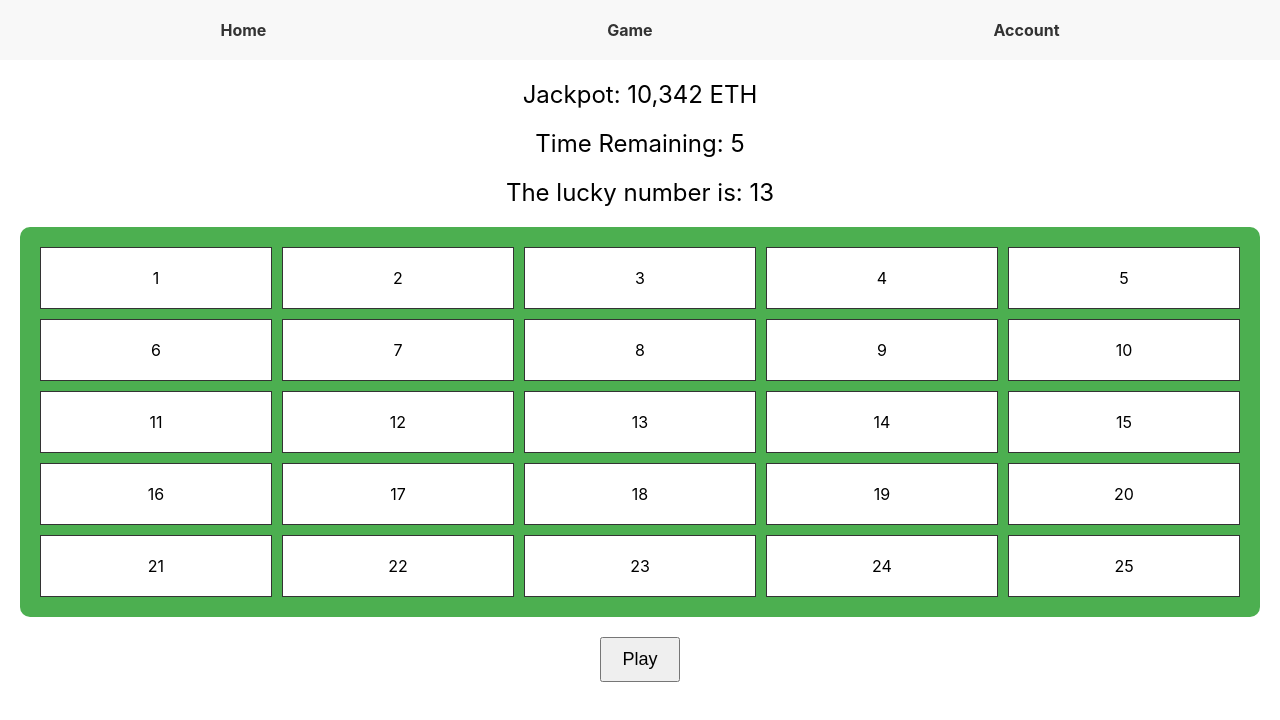
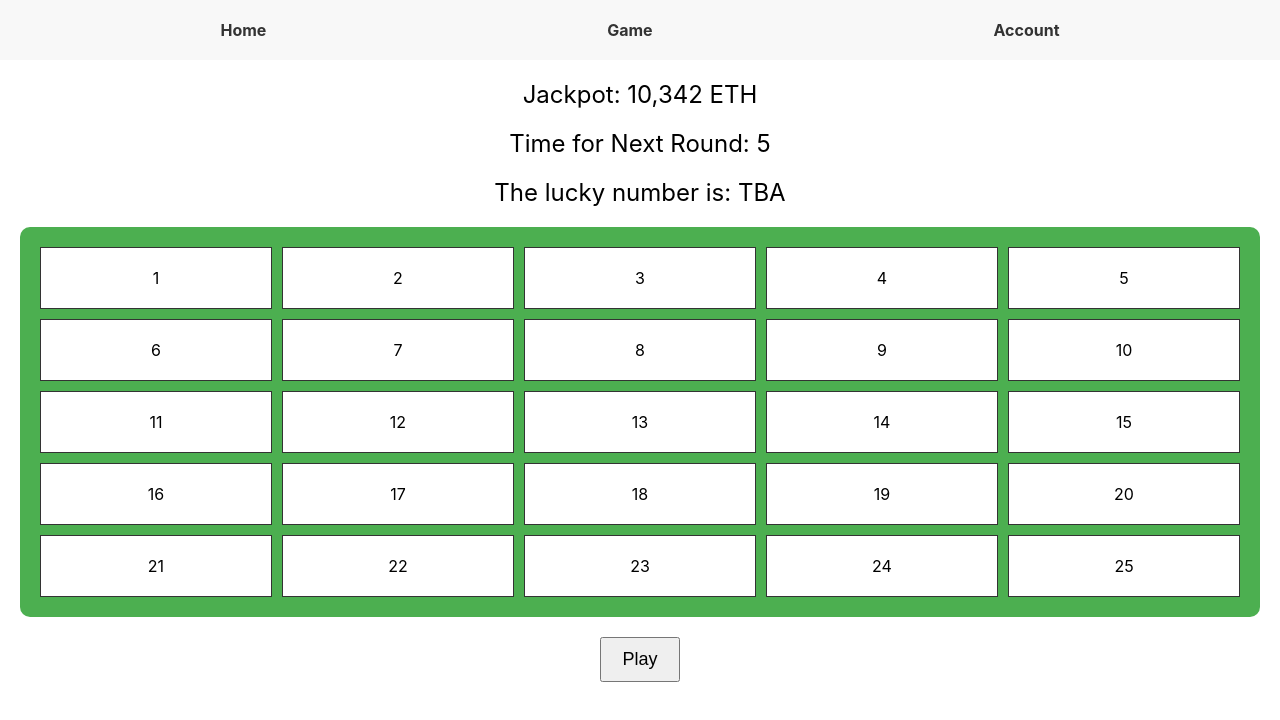
Before and after one commit to enoren111/jackpot_blockchain, a React (Create React App) app in the folder frontend/: page /game in a window 1280 px wide. Shown: the top 720 px of the page. Built offline with nearby package versions, Linux system fonts and the light colour scheme.

Commit message:
Add a time gap for two consecutive round of games.

```diff
--- a/frontend/src/GamePage.js
+++ b/frontend/src/GamePage.js
@@ -1,4 +1,4 @@
-import React, { useState,useEffect } from 'react';
+import React, { useState, useEffect } from 'react';
 import styled from 'styled-components';
 import { Link } from 'react-router-dom';
 
@@ -74,7 +74,9 @@ const PlayButton = styled.button`
 const GamePage = () => {
   const [selectedNumber, setSelectedNumber] = useState(null);
   const [timer, setTimer] = useState(10);
-  const [luckyNumber, setLuckyNumber] = useState(() => generateLuckyNumber());;
+  const [waitTimer, setWaitTimer] = useState(10);
+  const [isWaitingForNextRound, setIsWaitingForNextRound] = useState(true);
+  const [luckyNumber, setLuckyNumber] = useState('TBA');;
   const [jackpotAmount, setJackpotAmount] = useState('10,342 ETH');
 
   // Placeholder functions for game logic (to be implemented)
@@ -84,16 +86,30 @@ const GamePage = () => {
 
   const handlePlayClick = () => {
     // Game start logic here
+    setLuckyNumber(generateLuckyNumber());
   };
 
-  function generateLuckyNumber(){
+  function generateLuckyNumber() {
     return Math.floor(Math.random() * 25) + 1;
   }
 
   useEffect(() => {
+    let timerId;
+    if (isWaitingForNextRound) {
+      if (waitTimer === 0) {
+        setLuckyNumber("TBA");
+        setIsWaitingForNextRound(false);
+        setTimer(10);
+        setWaitTimer(10);
+      } else {
+        timerId = setTimeout(() => setWaitTimer(waitTimer - 1), 1000);
+      }
+    }
+    else {
       if (timer === 0) {
         setLuckyNumber(generateLuckyNumber());
         setTimer(10);
+        setIsWaitingForNextRound(true);
         return;
       }
 
@@ -102,7 +118,9 @@ const GamePage = () => {
       }, 1000);
 
       return () => clearTimeout(timerId);
-  }, [timer]);
+    }
+
+  }, [timer,waitTimer,isWaitingForNextRound ]);
 
   return (
     <>
@@ -113,7 +131,11 @@ const GamePage = () => {
       </Navbar>
       <GameContainer>
         <JackpotDisplay>Jackpot: {jackpotAmount}</JackpotDisplay>
+        {isWaitingForNextRound ? (
+          <TimerDisplay>Time for Next Round: {waitTimer}</TimerDisplay>
+        ) : (
           <TimerDisplay>Time Remaining: {timer}</TimerDisplay>
+        )}
         <NumberDisplay>The lucky number is: {luckyNumber}</NumberDisplay>
         <NumberTable>
           {Array.from({ length: 25 }, (_, i) => i + 1).map((number) => (
```
Lines whose indentation alone changed are shown as unchanged.
